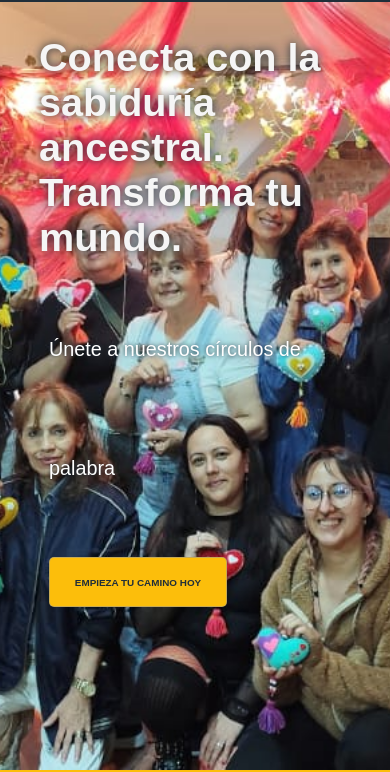
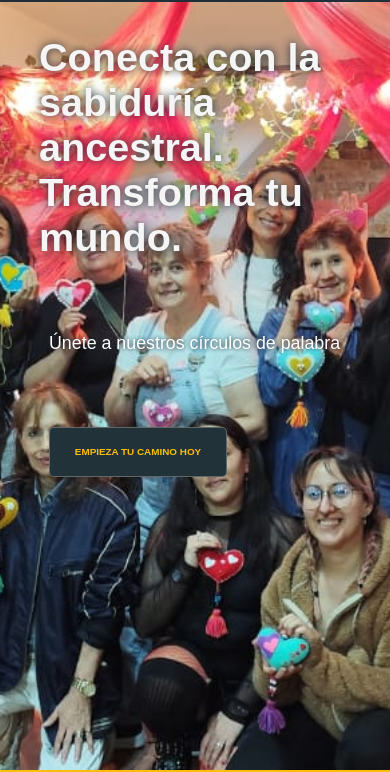
Before and after one commit to DaniloLeon0709/Proyecto-Fundacion, a plain HTML site: page index.html in a window 390 px wide. Shown: the part 78-850 px from the top of the page. Drawn offline with Linux system fonts and the light colour scheme.

Commit message:
Estructura V4.2 (Media Query)

```diff
--- a/style.css
+++ b/style.css
@@ -143,14 +143,14 @@ a {
 .background-section-1 a {
     display: inline-block;
     border: 1px solid rgba(153,153,151,0.516);
-    background-color: #FCBE0B;
+    background-color: #223239;
     width: 170px;
     height: 50px;
     display: flex;
     align-items: center;
     justify-content: center;
     text-decoration: none;
-    color: #202E39;
+    color: #FCBE0B;
     font-size: 1em;
     margin-left: 10px;
     font-weight: bold;
@@ -893,7 +893,7 @@ a {
 
     .background-section-1 p{
         line-height: 6;
-        font-size: 2em;
+        font-size: 1.8em;
     }
 
     .who-container, .how-container, .testimonial-container, .event-container, .blog-container, .community-container {
```
